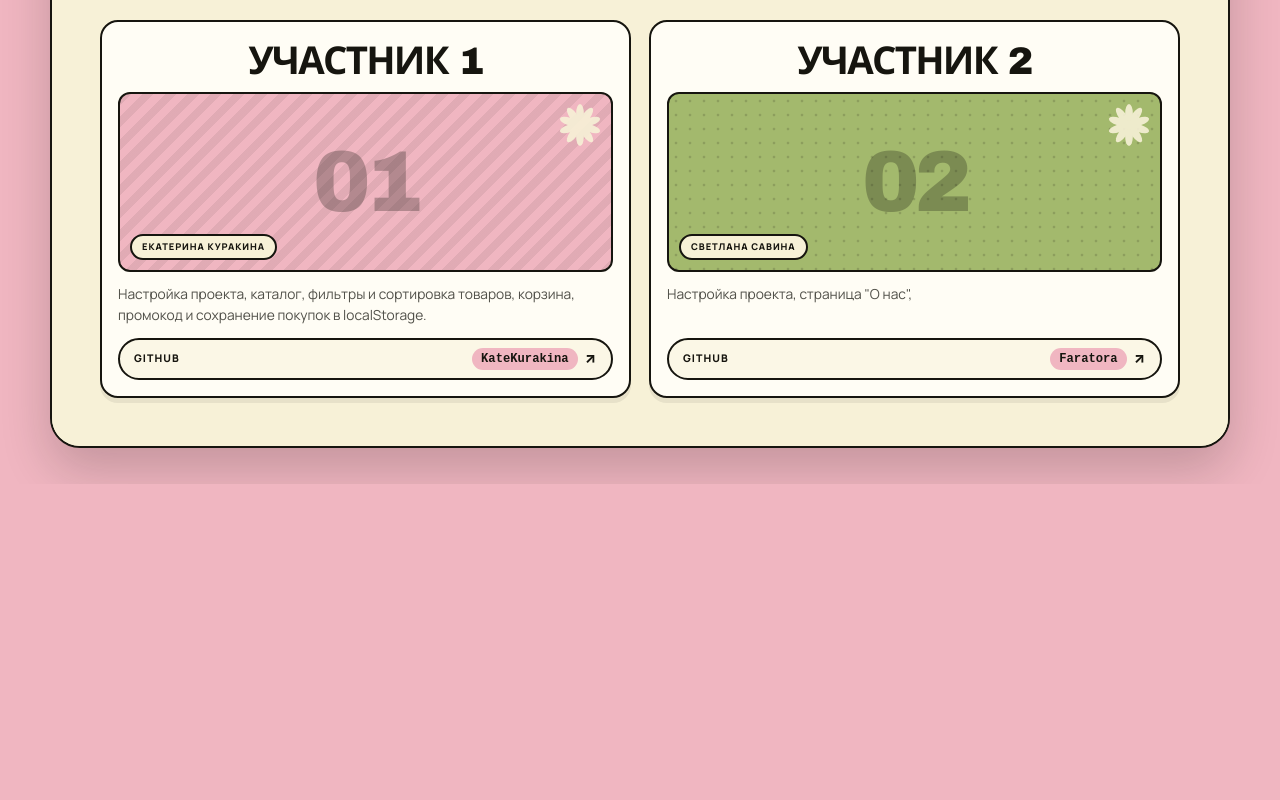
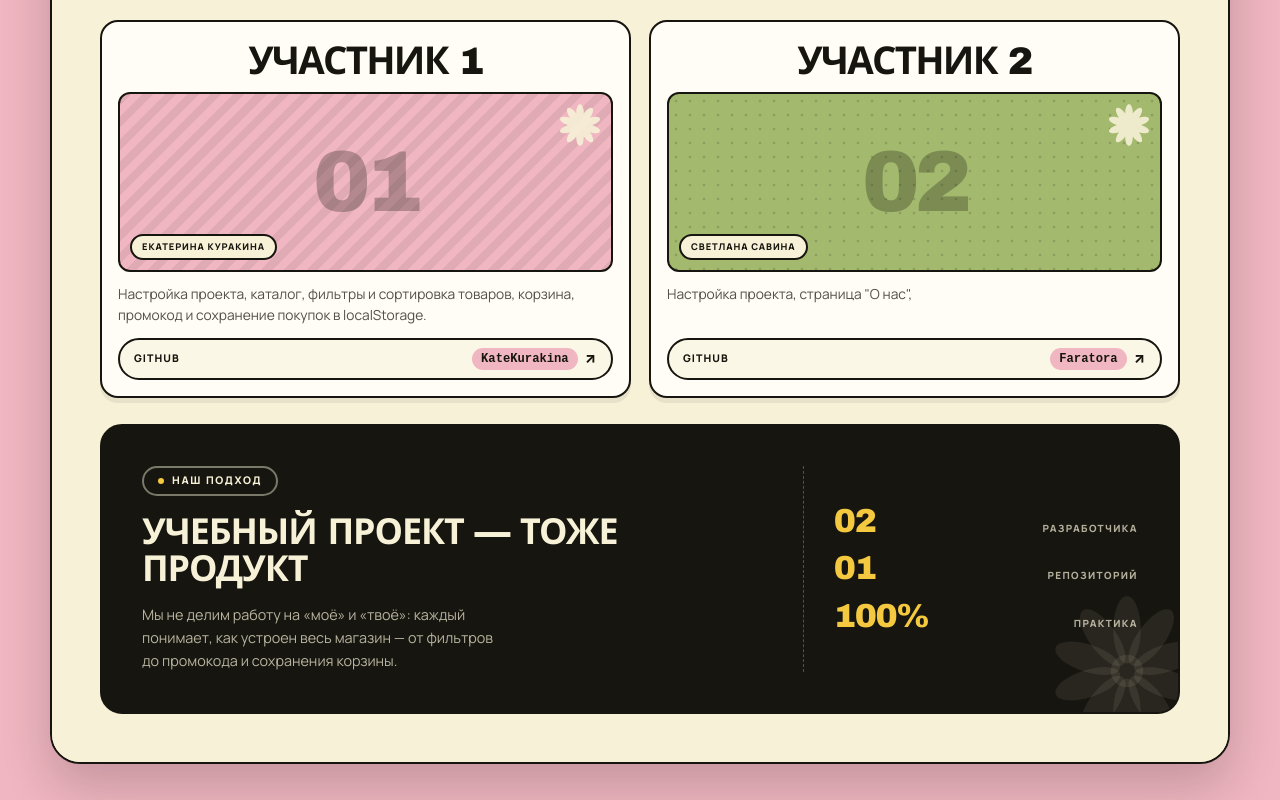
Before and after one commit to Faratora/team-store, a website built with Vite: page index.html in a window 1280 px wide. Shown: the part 837-1637 px from the top of the page. Before the commit the page ends 1321 px from the top, so only its background shows below. Built offline with nearby package versions, Linux system fonts and the light colour scheme; a web font is replaced by a local one.

Commit message:
Author: Svetlana <brigantina@mail.ru> feat: add manifesto and stats section

```diff
--- a/src/main.ts
+++ b/src/main.ts
@@ -141,7 +141,11 @@ const team: TeamMember[] = [
   },
 ];
 
-
+const stats = [
+  { value: '02', label: 'разработчика' },
+  { value: '01', label: 'репозиторий' },
+  { value: '100%', label: 'практика' },
+];
 
 function renderMarquee(): string {
   const group = marqueeWords
@@ -208,6 +212,28 @@ function renderTeam(): string {
         довести учебный магазин до рабочего деплоя.</p>
       </div>
       <div class="team-grid">${cards}</div>
+
+      <div class="manifesto">
+        ${flowerSvg('manifesto__flower')}
+        <div class="manifesto__text">
+          <p class="eyebrow eyebrow--light">Наш подход</p>
+          <h3 class="manifesto__title">Учебный проект — тоже продукт</h3>
+          <p>Мы не делим работу на «моё» и «твоё»: каждый понимает, как устроен
+          весь магазин — от фильтров до промокода и сохранения корзины.</p>
+        </div>
+        <div class="stats">
+          ${stats
+            .map(
+              (stat) => `
+                <div class="stat">
+                  <span class="stat__value">${stat.value}</span>
+                  <span class="stat__label">${stat.label}</span>
+                </div>
+              `,
+            )
+            .join('')}
+        </div>
+      </div>
     </section>
   `;
 }
--- a/src/styles/main.css
+++ b/src/styles/main.css
@@ -725,3 +725,87 @@ a.team-card__github:hover code {
   font-size: 0.9rem;
   line-height: 1;
 }
+
+
+/* Манифест */
+
+.manifesto {
+  position: relative;
+  display: grid;
+  grid-template-columns: 1.3fr 0.7fr;
+  gap: clamp(20px, 3vw, 40px);
+  margin-top: 26px;
+  padding: clamp(24px, 3.4vw, 40px);
+  border: var(--line);
+  border-radius: 22px;
+  background: var(--ink);
+  color: var(--cream);
+  overflow: hidden;
+}
+
+.manifesto__text {
+  position: relative;
+  z-index: 1;
+}
+
+.manifesto__title {
+  margin: 0 0 14px;
+  font-family: var(--font-display);
+  font-size: clamp(1.5rem, 2.8vw, 2.3rem);
+  font-weight: 800;
+  line-height: 1.05;
+  letter-spacing: -0.03em;
+  text-transform: uppercase;
+}
+
+.manifesto__text p:last-child {
+  max-width: 42ch;
+  margin: 0;
+  font-size: 0.9rem;
+  line-height: 1.6;
+  color: rgba(247, 241, 215, 0.72);
+}
+
+.manifesto__flower {
+  position: absolute;
+  right: -24px;
+  bottom: -34px;
+  width: 150px;
+  color: rgba(247, 241, 215, 0.08);
+}
+
+.stats {
+  position: relative;
+  z-index: 1;
+  display: flex;
+  flex-direction: column;
+  justify-content: center;
+  gap: 14px;
+  padding-left: clamp(16px, 2.6vw, 30px);
+  border-left: 1px dashed rgba(247, 241, 215, 0.28);
+}
+
+.stat {
+  display: flex;
+  align-items: baseline;
+  justify-content: space-between;
+  gap: 14px;
+}
+
+.stat__value {
+  font-family: var(--font-display);
+  font-size: clamp(1.5rem, 2.6vw, 2.1rem);
+  font-weight: 800;
+  line-height: 1;
+  letter-spacing: -0.04em;
+  color: var(--yellow);
+}
+
+.stat__label {
+  font-size: 0.62rem;
+  font-weight: 800;
+  letter-spacing: 0.14em;
+  text-transform: uppercase;
+  text-align: right;
+  color: rgba(247, 241, 215, 0.7);
+}
```
